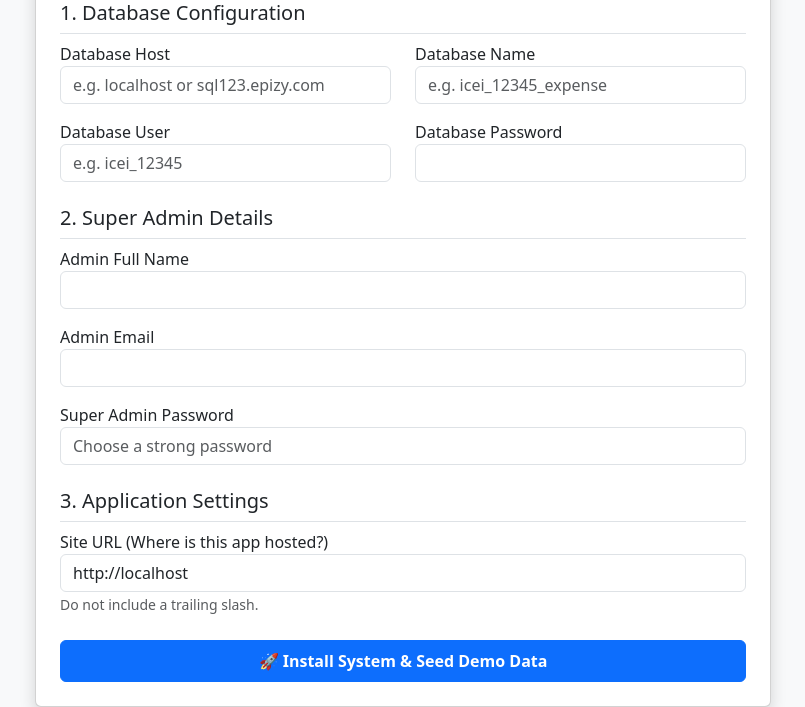
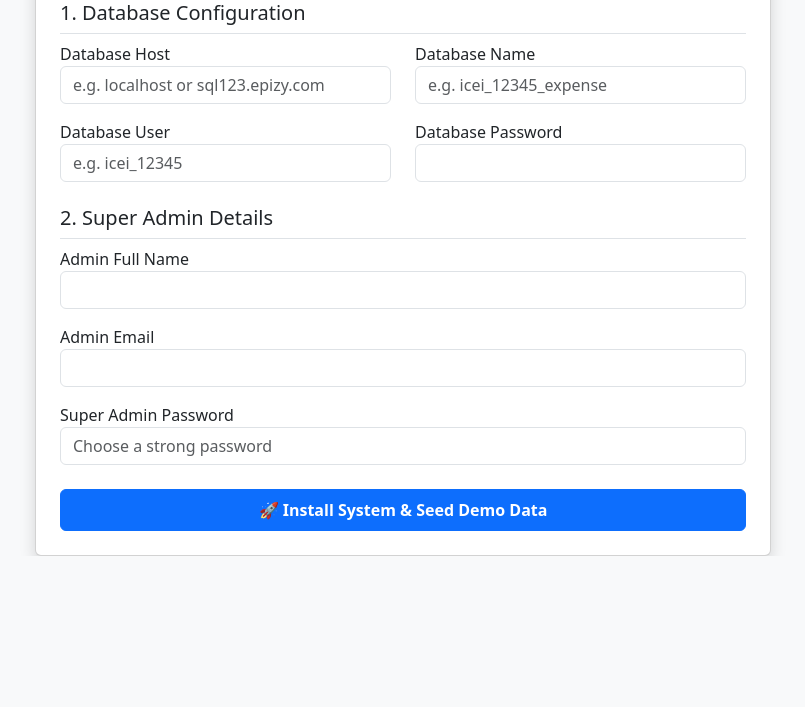
Before and after one commit to jayshreeganesh/daily-expense-tracker-system, a PHP site: page /setup.php in a window 1280 px wide. Shown: the part 313-1020 px from the top of the page, without its empty margins (237-1042 px from the left). After the commit the page ends 869 px from the top, so only its background shows below. Run offline with PHP 8.4, Linux system fonts and the light colour scheme.

Commit message:
feat(setup): Remove manual Site URL input and implement dynamic URLROOT resolution

```diff
--- a/public/setup.php
+++ b/public/setup.php
@@ -15,8 +15,6 @@ if ($_SERVER['REQUEST_METHOD'] == 'POST') {
     $admin_name = trim($_POST['admin_name']);
     $admin_email = trim($_POST['admin_email']);
     $admin_pass = trim($_POST['admin_pass']);
-
-    $site_url = rtrim(trim($_POST['site_url']), '/');
 
     try {
         // Step 1: Securely Connect to MySQL
@@ -51,14 +49,17 @@ if ($_SERVER['REQUEST_METHOD'] == 'POST') {
         $stmt->execute([$admin_name, $admin_email, $hashed_pass]);
         $admin_id = $pdo->lastInsertId();
 
-        // Step 4: Write config.php
+        // Step 4: Write config.php with dynamic URL resolution
         $configContent = "<?php
 define('DB_HOST', '$db_host');
 define('DB_USER', '$db_user');
 define('DB_PASS', '$db_pass');
 define('DB_NAME', '$db_name');
 define('APPROOT', dirname(dirname(__FILE__)));
-define('URLROOT', '$site_url');
+
+// Dynamically determine the URLROOT based on the current server host
+\$protocol = (!empty(\$_SERVER['HTTPS']) && \$_SERVER['HTTPS'] !== 'off' || \$_SERVER['SERVER_PORT'] == 443) ? 'https://' : 'http://';
+define('URLROOT', \$protocol . \$_SERVER['HTTP_HOST']);
 define('SITENAME', 'Daily Expense Tracker');
 ";
         file_put_contents(__DIR__ . '/../app/config/config.php', $configContent);
@@ -173,19 +174,7 @@ define('SITENAME', 'Daily Expense Tracker');
                                     <input type="password" name="admin_pass" class="form-control" required minlength="6" placeholder="Choose a strong password">
                                 </div>
 
-                            <!-- Step 3: Application Settings -->
-                            <div class="mb-4">
-                                <h5 class="border-bottom pb-2">3. Application Settings</h5>
-                                <div class="mb-3">
-                                    <label>Site URL (Where is this app hosted?)</label>
-                                    <?php
-                                        $protocol = (!empty($_SERVER['HTTPS']) && $_SERVER['HTTPS'] !== 'off' || $_SERVER['SERVER_PORT'] == 443) ? "https://" : "http://";
-                                        $defaultUrl = $protocol . $_SERVER['HTTP_HOST'];
-                                    ?>
-                                    <input type="url" name="site_url" class="form-control" required value="<?php echo htmlspecialchars($defaultUrl); ?>" placeholder="e.g. https://myexpenseapp.com">
-                                    <small class="text-muted">Do not include a trailing slash.</small>
-                                </div>
-                            </div>
+
 
                             <button type="submit" class="btn btn-primary w-100 py-2 fw-bold">
                                 🚀 Install System & Seed Demo Data
```
